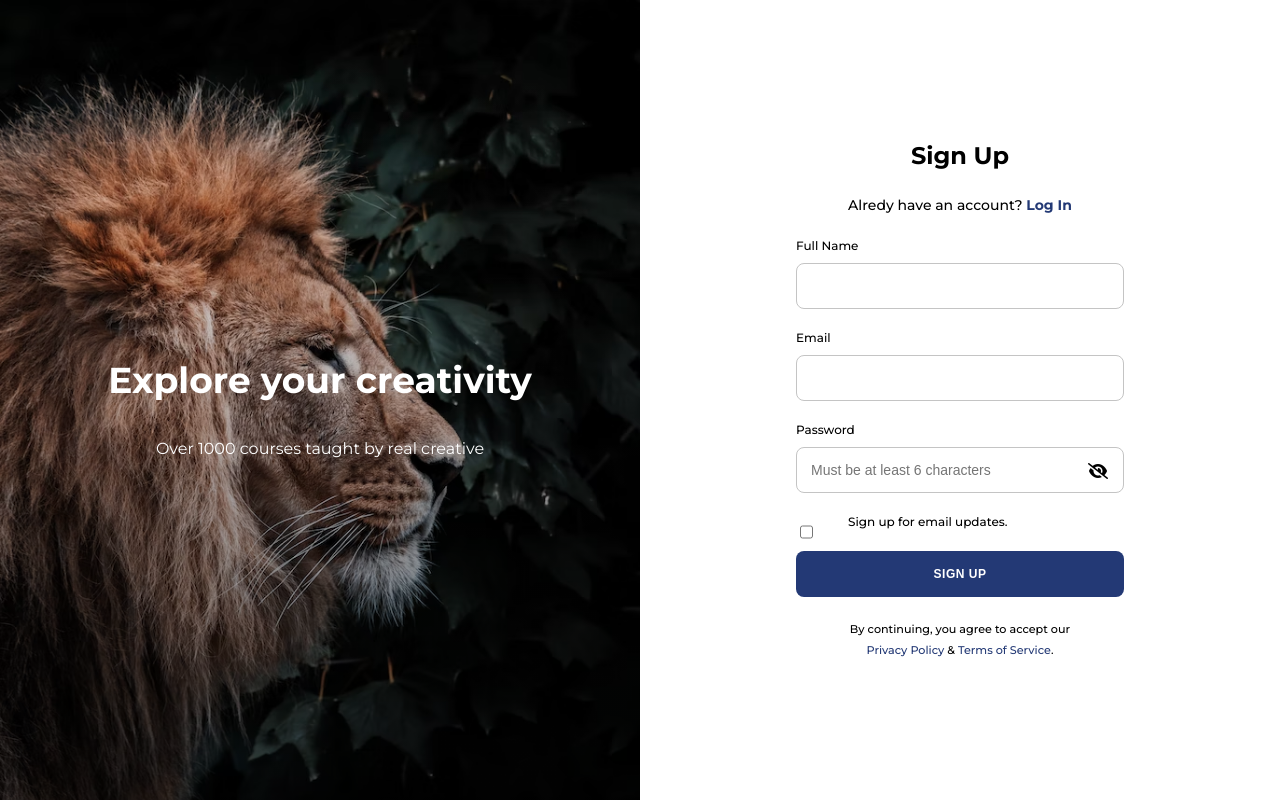
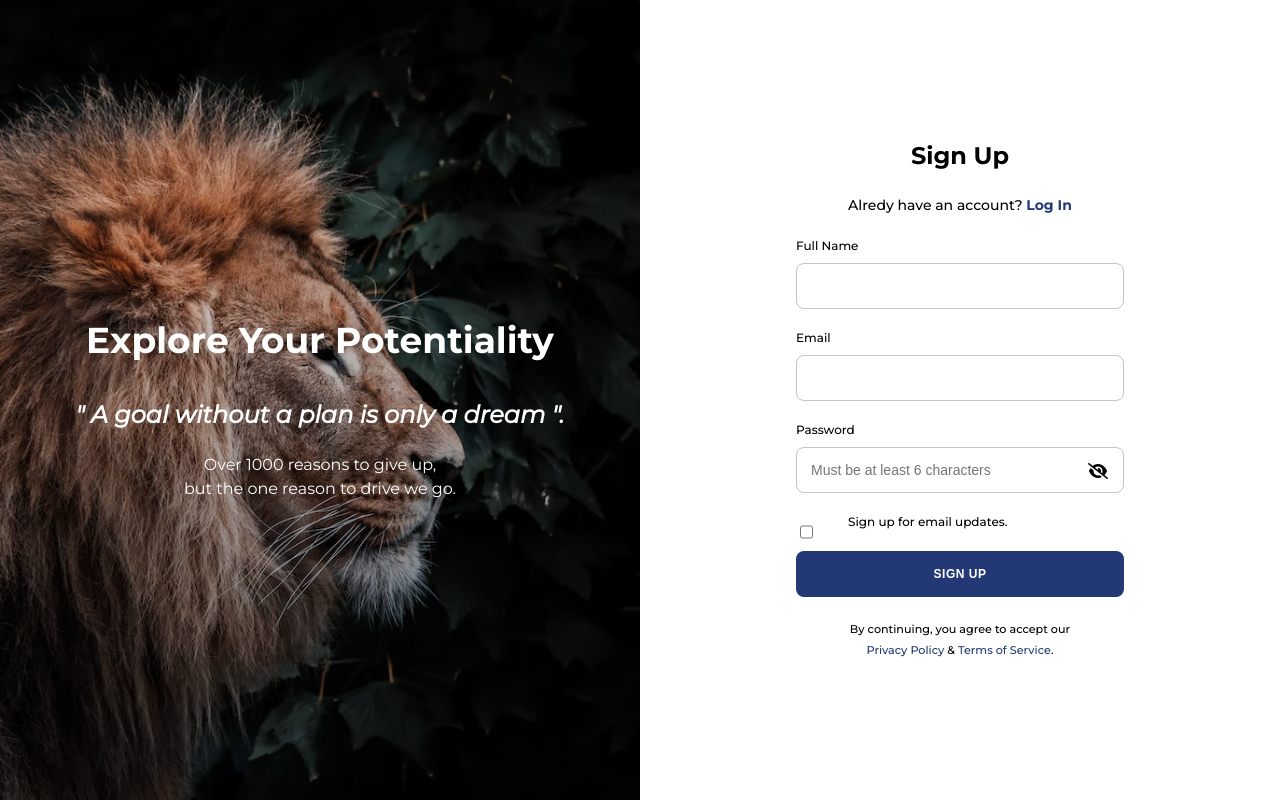
Before and after one commit to KongKarin/Learning, a plain HTML site: page JSD#4 GenTH/Project_sprint/signUp2.html in a window 1280 px wide. Drawn offline with Linux system fonts and the light colour scheme.

Commit message:
addQuote

```diff
--- a/JSD#4 GenTH/Project_sprint/signUp2.html
+++ b/JSD#4 GenTH/Project_sprint/signUp2.html
@@ -17,8 +17,9 @@
         <!-- Leff side -->
         <div class="left">
             <section class="copy">
-                <h1>Explore your creativity</h1>
-                <p>Over 1000 courses taught by real creative</p>
+                <h1>Explore Your Potentiality </h1>
+                <h2><em>" A goal without a plan is only a dream ".</em></h2>
+                <p>Over 1000 reasons to give up, <br> but the one reason to drive we go.  </p>
             </section>
         </div>
         <!-- Right side -->
```
